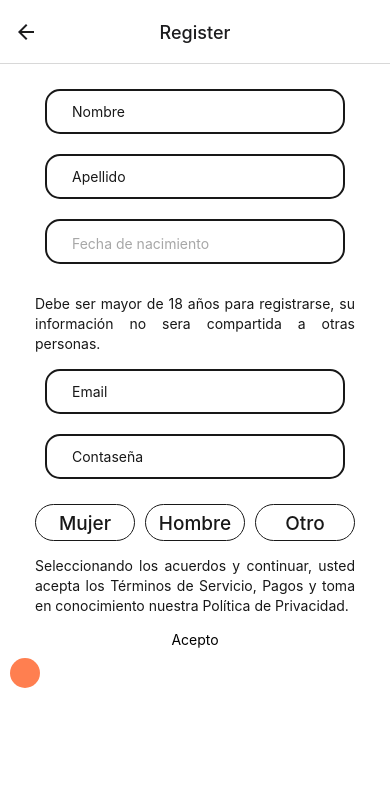
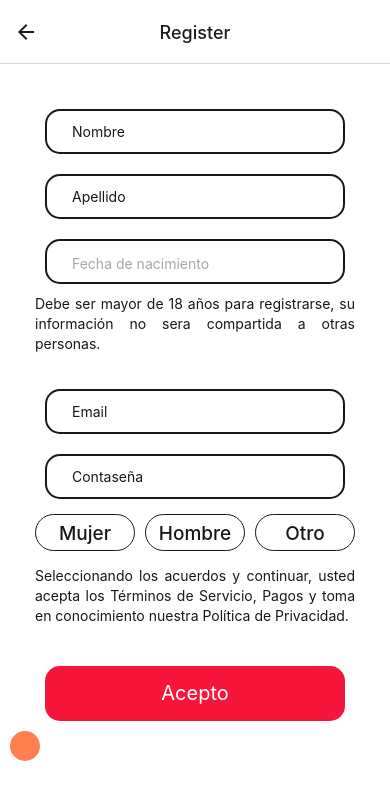
Before and after one commit to makloster/NoCountry-StayUp, a React Native app in the folder Front/mobile/: screen /RegisterScreen in a window 390 px wide. Shown: the top 800 px of the page. Built offline with nearby package versions, Linux system fonts and the light colour scheme.

Commit message:
add control to errors

```diff
--- a/Front/mobile/navigation/screens/LoginScreen/LoginScreen.js
+++ b/Front/mobile/navigation/screens/LoginScreen/LoginScreen.js
@@ -1,13 +1,16 @@
 import { useState } from "react";
-import { Text, TextInput, View } from "react-native";
+import { Image, Text, TextInput, TouchableOpacity, View } from "react-native";
 import { ScrollView } from "react-native-gesture-handler";
 import {
 	ButtonChangeTheme,
 	OtherLoginMethodButton,
-	RedButtonsLogin,
 } from "../../../components/Buttons/Buttons";
 import { ModalErrorCredentials } from "../../../components/Modals/Modals";
 import assets from "../../../constants/assets";
+import {
+	emailValidation,
+	passwordValidation,
+} from "../../../helpers/inputValidations";
 import { LoginScreenStyles } from "./LoginScreenStyles";
 
 export const LoginScreen = () => {
@@ -15,6 +18,18 @@ export const LoginScreen = () => {
 	const [email, setEmail] = useState("");
 	const [password, setPassword] = useState("");
 	const [showMessageError, setShowMessageError] = useState(false);
+	const [emailValid, setEmailValid] = useState();
+	const [passwordValid, setPasswordValid] = useState();
+	const [emailEmpty, setEmailEmpty] = useState();
+	const [passwordEmpty, setPasswordEmpty] = useState();
+
+	const handleSubmit = () => {
+		email === "" ? setEmailEmpty(true) : setEmailEmpty(false);
+		password === "" ? setPasswordEmpty(true) : setPasswordEmpty(false);
+		emailValidation(email, setEmailValid);
+		passwordValidation(password, setPasswordValid);
+	};
+
 	return (
 		<ScrollView style={loginScreenStyles.containerBig}>
 			<View style={loginScreenStyles.containerEmailScreen}>
@@ -25,24 +40,53 @@ export const LoginScreen = () => {
 					keyboardType='email-address'
 					placeholder='E-mail'
 				/>
+				{emailEmpty && (
+					<Text style={loginScreenStyles.errorMessageText}>
+						🛑 Campo requerido
+					</Text>
+				)}
+				{emailValid === false && (
+					<Text style={loginScreenStyles.errorMessageText}>
+						🛑 Email Invalido
+					</Text>
+				)}
 				<TextInput
 					style={loginScreenStyles.registerInput}
 					onChangeText={(e) => setPassword(e)}
 					value={password}
 					placeholder='Password'
-					keyboardType='number-pad'
+					keyboardType='default'
 					secureTextEntry={true}
 				/>
+				{passwordEmpty && (
+					<Text style={loginScreenStyles.errorMessageText}>
+						🛑 Campo requerido
+					</Text>
+				)}
+				{passwordValid && (
+					<>
+						<Text style={loginScreenStyles.errorMessageText}>
+							🛑 Debe contener una minúscula , una mayúscula y un
+							número.
+						</Text>
+						<Text style={loginScreenStyles.errorMessageText}>
+							🛑 Debe ser mayor a 8 caracteres
+						</Text>
+					</>
+				)}
 				{showMessageError && (
 					<ModalErrorCredentials
 						setShowMessageError={setShowMessageError}
 					/>
 				)}
-				<RedButtonsLogin
-					buttonText={"Continuar"}
-					path={"HomeScreen"}
-					setShowMessageError={setShowMessageError}
-				/>
+				<TouchableOpacity
+					style={loginScreenStyles.redButtonLogin}
+					key='Continuar'
+					onPress={() => handleSubmit()}>
+					<Text style={loginScreenStyles.textButtonsLogin}>
+						Continuar
+					</Text>
+				</TouchableOpacity>
 				<View style={loginScreenStyles.containerSeparator}>
 					<Text style={loginScreenStyles.lineSeparator}></Text>
 					<Text style={loginScreenStyles.circleSeparator}></Text>
--- a/Front/mobile/navigation/screens/LoginScreen/LoginScreenStyles.js
+++ b/Front/mobile/navigation/screens/LoginScreen/LoginScreenStyles.js
@@ -31,6 +31,29 @@ export const LoginScreenStyles = () => {
 			borderWidth: 2,
 			backgroundColor: "white",
 			marginTop: 15,
+		},
+		redButtonLogin: {
+			backgroundColor: "#F6163C",
+			width: 300,
+			height: 55,
+			alignSelf: "center",
+			borderRadius: 15,
+			marginTop: 25,
+		},
+		textButtonsLogin: {
+			fontSize: 20,
+			fontWeight: "400",
+			textAlign: "center",
+			color: "white",
+			lineHeight: 55,
+		},
+		errorMessageText: {
+			color: "#F6163C",
+			width: 300,
+			textAlign: "left",
+			paddingLeft: 10,
+			fontSize: 10,
+			marginTop: 5,
 		},
 		containerSeparator: {
 			width: "100%",
--- a/Front/mobile/navigation/screens/RegisterScreen/RegisterScreen.js
+++ b/Front/mobile/navigation/screens/RegisterScreen/RegisterScreen.js
@@ -6,6 +6,11 @@ import {
 	RedButtonsLogin,
 } from "../../../components/Buttons/Buttons";
 import { Calendar } from "../../../components/Calendar/Calendar";
+import {
+	emailValidation,
+	nameLastNameValidation,
+	passwordValidation,
+} from "../../../helpers/inputValidations";
 import { RegisterScreenStyles } from "./RegisterScreenStyles";
 
 export const RegisterScreen = () => {
@@ -17,6 +22,37 @@ export const RegisterScreen = () => {
 	const [password, setPassword] = useState("");
 	const [genre, setGenre] = useState("");
 	const [showCalendar, setShowCalendar] = useState(false);
+	const [showMessageError, setShowMessageError] = useState(false);
+
+	const [nameValid, setNameValid] = useState();
+	const [lastNameValid, setLastNameValid] = useState();
+	const [birthdateValid, setBirthdateValid] = useState();
+	const [emailValid, setEmailValid] = useState();
+	const [passwordValid, setPasswordValid] = useState();
+	const [nameEmpty, setNameEmpty] = useState();
+	const [lastNameEmpty, setLastNameEmpty] = useState();
+	const [birthdateEmpty, setBirthdateEmpty] = useState();
+	const [emailEmpty, setEmailEmpty] = useState();
+	const [passwordEmpty, setPasswordEmpty] = useState();
+	const [genreEmpty, setGenreEmpty] = useState();
+
+	const validateEmptys = () => {
+		name === "" ? setNameEmpty(true) : setNameEmpty(false);
+		lastName === "" ? setLastNameEmpty(true) : setLastNameEmpty(false);
+		birthDate === "" ? setBirthdateValid(true) : setBirthdateValid(false);
+		genre === "" ? setGenreEmpty(true) : setGenreEmpty(false);
+		email === "" ? setEmailEmpty(true) : setEmailEmpty(false);
+		email === "" ? setEmailEmpty(true) : setEmailEmpty(false);
+		password === "" ? setPasswordEmpty(true) : setPasswordEmpty(false);
+	};
+
+	const handleSubmit = () => {
+		validateEmptys();
+		nameLastNameValidation(name, setNameValid);
+		nameLastNameValidation(lastName, setLastNameValid);
+		emailValidation(email, setEmailValid);
+		passwordValidation(password, setPasswordValid);
+	};
 
 	const handleSelectedGenre = (value) => {
 		setGenre(value);
@@ -31,12 +67,32 @@ export const RegisterScreen = () => {
 					value={name}
 					placeholder='Nombre'
 				/>
+				{nameEmpty && (
+					<Text style={registerScreenStyles.errorMessageText}>
+						🛑 Campo requerido
+					</Text>
+				)}
+				{nameValid === false && (
+					<Text style={registerScreenStyles.errorMessageText}>
+						🛑 Solo debe contener letras
+					</Text>
+				)}
 				<TextInput
 					style={registerScreenStyles.inputUserInfo}
 					onChangeText={(e) => setLastName(e)}
 					value={lastName}
 					placeholder='Apellido'
 				/>
+				{lastNameEmpty && (
+					<Text style={registerScreenStyles.errorMessageText}>
+						🛑 Campo requerido
+					</Text>
+				)}
+				{lastNameValid === false && (
+					<Text style={registerScreenStyles.errorMessageText}>
+						🛑 Solo debe contener letras
+					</Text>
+				)}
 				<TouchableOpacity
 					style={registerScreenStyles.inputUserInfo}
 					onPress={() => setShowCalendar(true)}>
@@ -52,6 +108,16 @@ export const RegisterScreen = () => {
 						setShowCalendar={setShowCalendar}
 					/>
 				)}
+				{birthdateEmpty && (
+					<Text style={registerScreenStyles.errorMessageText}>
+						🛑 Campo requerido
+					</Text>
+				)}
+				{birthdateValid === false && (
+					<Text style={registerScreenStyles.errorMessageText}>
+						🛑 Campo requerido
+					</Text>
+				)}
 				<Text style={registerScreenStyles.textRegisterScreen}>
 					Debe ser mayor de 18 años para registrarse, su información
 					no sera compartida a otras personas.
@@ -62,14 +128,40 @@ export const RegisterScreen = () => {
 					value={email}
 					placeholder='Email'
 				/>
+				{emailEmpty && (
+					<Text style={registerScreenStyles.errorMessageText}>
+						🛑 Campo requerido
+					</Text>
+				)}
+				{emailValid === false && (
+					<Text style={registerScreenStyles.errorMessageText}>
+						🛑 Email Invalido
+					</Text>
+				)}
 				<TextInput
 					style={registerScreenStyles.inputUserInfo}
 					onChangeText={(e) => setPassword(e)}
 					value={password}
 					placeholder='Contaseña'
-					keyboardType='number-pad'
+					keyboardType='default'
 					secureTextEntry={true}
 				/>
+				{passwordEmpty && (
+					<Text style={registerScreenStyles.errorMessageText}>
+						🛑 Campo requerido
+					</Text>
+				)}
+				{passwordValid && (
+					<>
+						<Text style={registerScreenStyles.errorMessageText}>
+							🛑 Debe contener una minúscula , una mayúscula y un
+							número.
+						</Text>
+						<Text style={registerScreenStyles.errorMessageText}>
+							🛑 Debe ser mayor a 8 caracteres
+						</Text>
+					</>
+				)}
 				<View style={registerScreenStyles.containerButtonSelection}>
 					<TouchableOpacity
 						style={
@@ -120,12 +212,29 @@ export const RegisterScreen = () => {
 						</Text>
 					</TouchableOpacity>
 				</View>
+				{genreEmpty && (
+					<Text style={registerScreenStyles.errorMessageText}>
+						🛑 Debe seleccionar uno
+					</Text>
+				)}
 				<Text style={registerScreenStyles.textRegisterScreen}>
 					Seleccionando los acuerdos y continuar, usted acepta los
 					Términos de Servicio, Pagos y toma en conocimiento nuestra
 					Política de Privacidad.
 				</Text>
-				<RedButtonsLogin buttonText={"Acepto"} path={"HomeScreen"} />
+				<TouchableOpacity
+					style={registerScreenStyles.redButtonLogin}
+					key={`Acepto`}
+					onPress={
+						() => handleSubmit()
+						// setShowMessageError
+						// 	? setShowMessageError(true)
+						// 	: navigation.navigate(path)
+					}>
+					<Text style={registerScreenStyles.textButtonsLogin}>
+						Acepto
+					</Text>
+				</TouchableOpacity>
 			</View>
 			<ButtonChangeTheme />
 		</ScrollView>
--- a/Front/mobile/navigation/screens/RegisterScreen/RegisterScreenStyles.js
+++ b/Front/mobile/navigation/screens/RegisterScreen/RegisterScreenStyles.js
@@ -28,7 +28,7 @@ export const RegisterScreenStyles = () => {
 			color: "#181818",
 			borderWidth: 2,
 			backgroundColor: "white",
-			marginBottom: 20,
+			marginTop: 20,
 		},
 		textInputUserInfo: {
 			lineHeight: 45,
@@ -48,6 +48,7 @@ export const RegisterScreenStyles = () => {
 			flexDirection: "row",
 			justifyContent: "center",
 			alignItems: "center",
+			marginTop: 10,
 		},
 		buttonSelection: {
 			width: 100,
@@ -80,5 +81,28 @@ export const RegisterScreenStyles = () => {
 			lineHeight: 37,
 			fontWeight: "500",
 		},
+		errorMessageText: {
+			color: "#F6163C",
+			width: 300,
+			textAlign: "left",
+			paddingLeft: 10,
+			fontSize: 10,
+			marginTop: 5,
+		},
+		redButtonLogin: {
+			backgroundColor: "#F6163C",
+			width: 300,
+			height: 55,
+			alignSelf: "center",
+			borderRadius: 15,
+			marginTop: 25,
+		},
+		textButtonsLogin: {
+			fontSize: 20,
+			fontWeight: "400",
+			textAlign: "center",
+			color: "white",
+			lineHeight: 55,
+		},
 	});
 };
```
